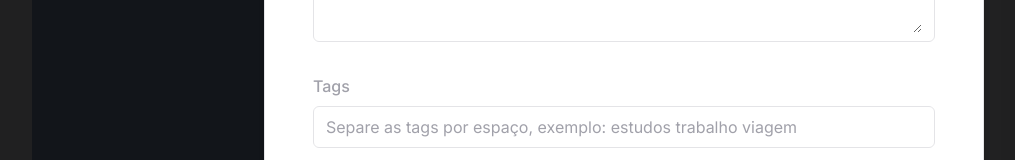
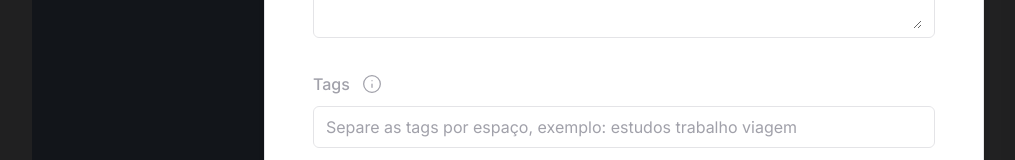
Before and after one commit to julianosill/memonotes, a Next.js app: page /note/1 in a window 1280 px wide. Both pictures are taken after a click on the button "Adicionar nota". Shown: the part 491-651 px from the top of the page, without its empty margins (16-1031 px from the left). Built offline with nearby package versions, Linux system fonts and the light colour scheme.

Commit message:
feat(popover): create reusable component

```diff
--- a/package.json
+++ b/package.json
@@ -11,6 +11,7 @@
   "dependencies": {
     "@radix-ui/react-alert-dialog": "^1.0.5",
     "@radix-ui/react-dialog": "^1.0.5",
+    "@radix-ui/react-popover": "^1.0.7",
     "@radix-ui/react-tooltip": "^1.0.7",
     "@radix-ui/react-visually-hidden": "^1.0.3",
     "class-variance-authority": "^0.7.0",
--- a/src/components/note-form.tsx
+++ b/src/components/note-form.tsx
@@ -1,6 +1,6 @@
 'use client'
 
-import { CircleCheck, LoaderCircle, Mic } from 'lucide-react'
+import { CircleCheck, Info, LoaderCircle, Mic } from 'lucide-react'
 import { useRouter } from 'next/navigation'
 import { FormEvent, useEffect, useState } from 'react'
 import { toast } from 'sonner'
@@ -8,6 +8,7 @@ import { toast } from 'sonner'
 import { INote, useStore } from '@/app/store'
 
 import { Input } from './input'
+import { Popover } from './popover'
 import { Button } from './ui/button'
 
 interface NoteFormProps {
@@ -126,7 +127,32 @@ export function NoteForm({ note, closeDialog }: NoteFormProps) {
       </Input.Root>
 
       <Input.Root className="flex flex-col gap-2">
-        <Input.Label>Tags</Input.Label>
+        <Input.Label className="flex items-center gap-2">
+          Tags
+          <Popover.Root>
+            <Popover.Trigger asChild>
+              <Button
+                variant="ghost"
+                size="sm"
+                className="h-fit p-1 text-muted-foreground"
+              >
+                <Info strokeWidth={1.5} className="size-5" />
+                <span className="sr-only">Excluir nota</span>
+              </Button>
+            </Popover.Trigger>
+            <Popover.Content className="flex flex-col gap-2">
+              <div className="font-medium">Observações:</div>
+              <ol className="list-inside list-decimal">
+                <li>Adicione tags separadas por espaço;</li>
+                <li>Cada tag deve conter 3 ou mais letras.</li>
+              </ol>
+              <span className="rounded border border-border-soft bg-muted px-2 py-1.5 font-mono text-xs">
+                Exemplo: estudos viagem trabalho
+              </span>
+            </Popover.Content>
+          </Popover.Root>
+        </Input.Label>
+
         <Input.Wrapper>
           <Input.Control
             value={tagsInString}
--- /dev/null
+++ b/src/components/popover/content.tsx
@@ -0,0 +1,38 @@
+import * as RadixPopover from '@radix-ui/react-popover'
+import { X } from 'lucide-react'
+import { ReactNode } from 'react'
+import { twMerge } from 'tailwind-merge'
+
+import { Button } from '../ui/button'
+
+interface ContentProps extends RadixPopover.PopoverContentProps {
+  children: ReactNode
+}
+
+export function Content({ children, className, ...props }: ContentProps) {
+  return (
+    <RadixPopover.Portal>
+      <RadixPopover.Content
+        sideOffset={4}
+        side="top"
+        className={twMerge(
+          'rounded-md bg-background p-3 text-sm shadow-lg ring-1 ring-border-soft',
+          className,
+        )}
+        {...props}
+      >
+        <RadixPopover.Close asChild>
+          <Button
+            size="sm"
+            variant="ghost"
+            className="absolute right-1 top-1 size-6 p-0 text-muted-foreground"
+          >
+            <X className="size-5 sm:size-4" />
+          </Button>
+        </RadixPopover.Close>
+        {children}
+        <RadixPopover.Arrow width={12} height={6} className="fill-background" />
+      </RadixPopover.Content>
+    </RadixPopover.Portal>
+  )
+}
--- /dev/null
+++ b/src/components/popover/index.tsx
@@ -0,0 +1,9 @@
+import { Content } from './content'
+import { Root } from './root'
+import { Trigger } from './trigger'
+
+export const Popover = {
+  Root,
+  Trigger,
+  Content,
+}
--- /dev/null
+++ b/src/components/popover/root.tsx
@@ -0,0 +1,9 @@
+import * as RadixPopover from '@radix-ui/react-popover'
+import { ReactNode } from 'react'
+
+interface RootProps {
+  children: ReactNode
+}
+export function Root({ children }: RootProps) {
+  return <RadixPopover.Root>{children}</RadixPopover.Root>
+}
--- /dev/null
+++ b/src/components/popover/trigger.tsx
@@ -0,0 +1,10 @@
+import * as RadixPopover from '@radix-ui/react-popover'
+import { ReactNode } from 'react'
+
+interface TriggerProps extends RadixPopover.PopoverTriggerProps {
+  children: ReactNode
+}
+
+export function Trigger({ children, ...props }: TriggerProps) {
+  return <RadixPopover.Trigger {...props}>{children}</RadixPopover.Trigger>
+}
```
Also changed, not shown: 1 other file (tests, documents, lock files or other folders).
